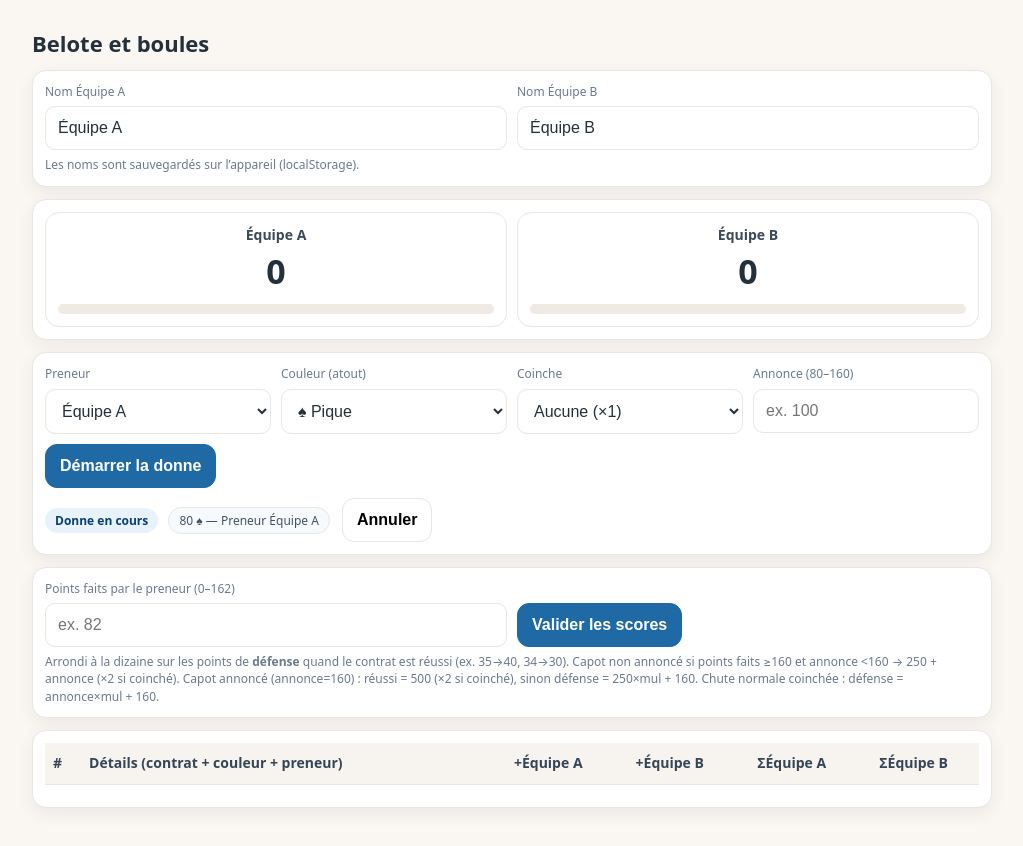
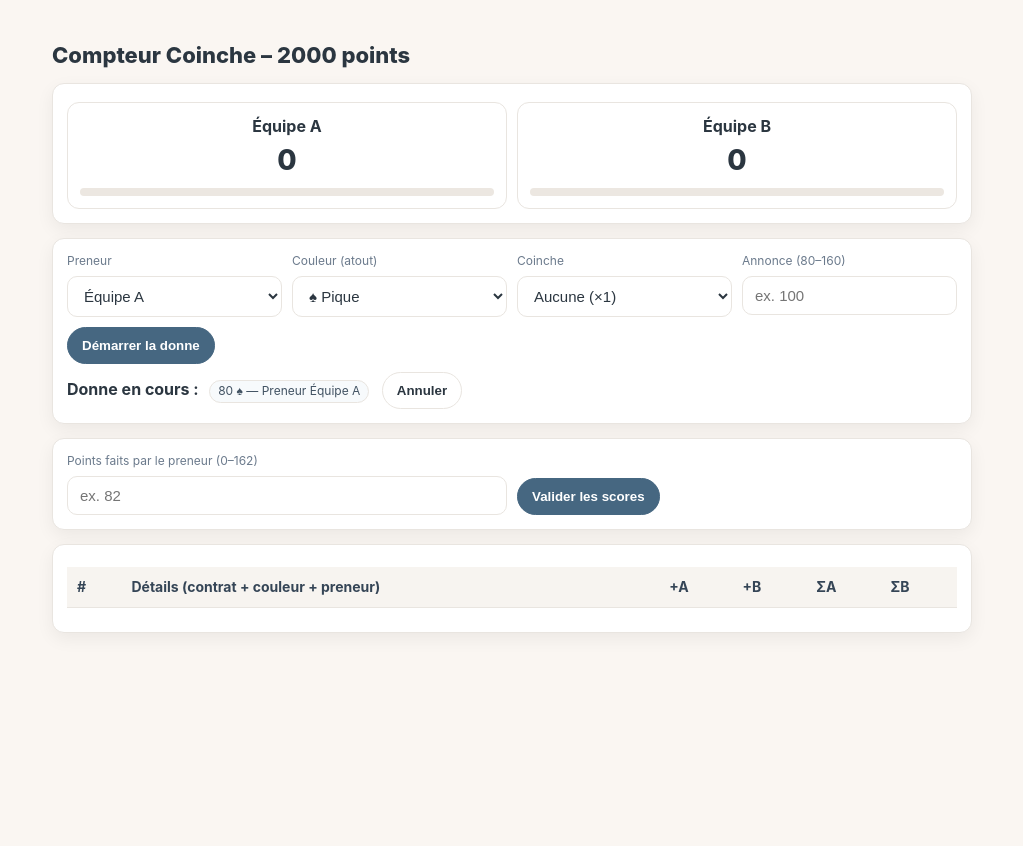
Before and after one commit to rodolpheraff/compteur-coinche, a plain HTML site: page index.html in a window 1280 px wide. Both pictures are taken after a click on the button "Démarrer la donne". Shown: the whole page, without its empty margins (128-1151 px from the left). After the commit the page ends 800 px from the top, so only its background shows below. Drawn offline with Linux system fonts and the light colour scheme.

Commit message:
Update index.html

```diff
--- a/index.html
+++ b/index.html
@@ -2,100 +2,75 @@
 <html lang="fr">
 <head>
 <meta charset="utf-8">
-<meta name="viewport" content="width=device-width,initial-scale=1,viewport-fit=cover">
-<title>Compteur Coinche – 2000 points (mobile)</title>
+<meta name="viewport" content="width=device-width,initial-scale=1">
+<title>Compteur Coinche – 2000 points (flux 2 étapes)</title>
 <style>
   :root{
-    --bg:#FAF6F2; --card:#FFFFFF; --txt:#24313b; --muted:#6B7A8C; --border:#E9E5E0; --accent:#1f6aa5;
+    --bg:#FAF6F2; --card:#FFFFFF; --txt:#2B3640; --muted:#6B7A8C; --border:#E9E5E0; --accent:#466781;
   }
-  html,body{margin:0;padding:0;background:var(--bg);color:var(--txt);font:16px/1.45 system-ui,-apple-system,Segoe UI,Roboto,Inter,Arial}
-  .wrap{max-width:960px;margin:16px auto;padding:12px}
-  h1{font-size:22px;margin:0 0 10px;font-weight:800}
-  .card{background:var(--card);border:1px solid var(--border);border-radius:14px;padding:12px;margin-bottom:12px;box-shadow:0 6px 18px rgba(0,0,0,.06)}
-  .row{display:grid;grid-template-columns:1fr 1fr;gap:10px}
-  .row-3{display:grid;grid-template-columns:1fr 1fr 1fr;gap:10px}
-  .row-4{display:grid;grid-template-columns:repeat(4,minmax(0,1fr));gap:10px}
-  .stack{display:flex;flex-direction:column;gap:8px}
-  @media (max-width:720px){
-    .row,.row-3,.row-4{grid-template-columns:1fr}
-    h1{font-size:20px}
+  html,body{margin:0;padding:0;background:var(--bg);color:var(--txt);font:16px/1.4 Inter,system-ui,-apple-system,Segoe UI,Roboto,Arial}
+  .wrap{max-width:920px;margin:24px auto;padding:16px}
+  h1{font-size:22px;margin:0 0 12px;font-weight:800}
+  .card{background:var(--card);border:1px solid var(--border);border-radius:12px;padding:14px;margin-bottom:14px;box-shadow:0 6px 18px rgba(0,0,0,.06)}
+  .row{display:flex;gap:10px;flex-wrap:wrap}
+  .col{flex:1 1 200px}
+  label{display:block;font-size:12px;color:var(--muted);margin:0 0 6px}
+  input[type="number"],select{
+    width:100%;box-sizing:border-box;background:#fff;border:1px solid var(--border);border-radius:10px;
+    padding:10px 12px;font-size:15px;color:var(--txt);outline:none
   }
-  label{display:block;font-size:12px;color:var(--muted);margin:0 0 6px}
-  input[type="text"],input[type="number"],select{
-    width:100%;box-sizing:border-box;background:#fff;border:1px solid var(--border);border-radius:10px;
-    padding:12px 12px;font-size:16px;color:var(--txt);outline:none
-  }
-  input[type="number"]{appearance:textfield}
-  .btn{appearance:none;border:1px solid var(--border);background:#fff;border-radius:12px;padding:12px 14px;
-       font-weight:700;cursor:pointer;font-size:16px}
+  .btn{appearance:none;border:1px solid var(--border);background:#fff;border-radius:999px;padding:10px 14px;
+       font-weight:600;cursor:pointer}
   .btn.primary{background:var(--accent);border-color:var(--accent);color:#fff}
-  .btn.danger{background:#c14c4c;border-color:#c14c4c;color:#fff}
-  .btn.ghost{background:#fff}
-  .scores{display:grid;grid-template-columns:1fr 1fr;gap:10px}
-  .scorebox{border:1px solid var(--border);border-radius:14px;padding:12px;text-align:center;background:#fff}
-  .scorebox h3{margin:0 0 2px;font-size:14px;color:#3a4a58}
-  .score{font-size:34px;font-weight:900;letter-spacing:.3px}
-  .progress{height:10px;background:#efeae4;border-radius:999px;overflow:hidden;margin-top:8px}
+  .btn.danger{background:#b94747;border-color:#b94747;color:#fff}
+  .btn.ghost{background:#fff;color:var(--txt)}
+  .scores{display:grid;grid-template-columns:1fr 1fr;gap:10px;margin-top:4px}
+  .scorebox{border:1px solid var(--border);border-radius:12px;padding:12px;text-align:center;background:#fff}
+  .scorebox h3{margin:0 0 4px;font-size:16px}
+  .score{font-size:28px;font-weight:800}
+  .progress{height:8px;background:#ece7e1;border-radius:999px;overflow:hidden;margin-top:8px}
   .bar{height:100%;background:var(--accent);width:0%}
-  table{width:100%;border-collapse:collapse;min-width:600px}
-  th,td{border-bottom:1px solid var(--border);padding:10px 8px;font-size:14px}
-  th{background:#f7f4f0;text-align:left;color:#354556;position:sticky;top:0}
+  table{width:100%;border-collapse:collapse}
+  th,td{border-bottom:1px solid var(--border);padding:10px;font-size:14px}
+  th{background:#f7f4f0;text-align:left;color:#354556}
   tr:hover td{background:#faf9f7}
   .right{text-align:right}
   .editable{outline:1px dashed transparent}
   .editable:focus{outline-color:var(--accent); background:#f5f9fc}
-  .tag{display:inline-block;padding:4px 10px;border:1px solid var(--border);border-radius:999px;font-size:12px;color:#425363;background:#f7fafc;margin-left:6px}
-  .hint{font-size:12px;color:var(--muted)}
-  .scroll-x{overflow:auto;-webkit-overflow-scrolling:touch}
-  .badge{display:inline-block;padding:4px 10px;border-radius:999px;background:#e8f2fb;color:#0a3f73;font-weight:700;font-size:12px}
+  .tag{display:inline-block;padding:2px 8px;border:1px solid var(--border);border-radius:999px;font-size:12px;color:#425363;background:#f7fafc;margin-left:6px}
 </style>
 </head>
 <body>
 <div class="wrap">
-  <h1>Belote et boules</h1>
+  <h1>Compteur Coinche – 2000 points</h1>
 
-  <!-- Réglages équipes -->
-  <div class="card">
-    <div class="row">
-      <div>
-        <label>Nom Équipe A</label>
-        <input id="teamA" type="text" placeholder="Équipe A">
-      </div>
-      <div>
-        <label>Nom Équipe B</label>
-        <input id="teamB" type="text" placeholder="Équipe B">
-      </div>
-    </div>
-    <div class="hint" style="margin-top:6px">Les noms sont sauvegardés sur l’appareil (localStorage).</div>
-  </div>
-
-  <!-- Scores -->
+  <!-- SCORES -->
   <div class="card">
     <div class="scores">
       <div class="scorebox">
-        <h3 id="nameA">Équipe A</h3>
+        <h3>Équipe A</h3>
         <div class="score" id="scoreA">0</div>
         <div class="progress"><div class="bar" id="barA"></div></div>
       </div>
       <div class="scorebox">
-        <h3 id="nameB">Équipe B</h3>
+        <h3>Équipe B</h3>
         <div class="score" id="scoreB">0</div>
         <div class="progress"><div class="bar" id="barB"></div></div>
       </div>
     </div>
   </div>
 
-  <!-- Étape 1 : prise & annonce -->
+  <!-- ETAPE 1 : PRISE & ANNONCE -->
   <div class="card">
-    <div class="row-4">
-      <div>
+    <div class="row">
+      <div class="col">
         <label>Preneur</label>
         <select id="preneur">
           <option value="A">Équipe A</option>
           <option value="B">Équipe B</option>
         </select>
       </div>
-      <div>
+      <div class="col">
         <label>Couleur (atout)</label>
         <select id="suit">
           <option value="♠">♠ Pique</option>
@@ -106,59 +81,53 @@
           <option value="TA">Tout atout</option>
         </select>
       </div>
-      <div>
+      <div class="col">
         <label>Coinche</label>
         <select id="coinche">
           <option value="1">Aucune (×1)</option>
           <option value="2">Coinchée (×2)</option>
         </select>
       </div>
-      <div>
+      <div class="col">
         <label>Annonce (80–160)</label>
-        <input id="annonce" type="number" inputmode="numeric" min="80" max="160" step="10" placeholder="ex. 100">
+        <input id="annonce" type="number" min="80" max="160" step="10" placeholder="ex. 100">
+      </div>
+      <div class="col" style="align-self:end">
+        <button class="btn primary" id="start">Démarrer la donne</button>
       </div>
     </div>
-    <div style="margin-top:10px">
-      <button class="btn primary" id="start">Démarrer la donne</button>
-    </div>
-    <div id="current" style="margin-top:10px; display:none">
-      <span class="badge">Donne en cours</span>
+    <div id="current" style="margin-top:8px; display:none">
+      <strong>Donne en cours :</strong>
       <span class="tag" id="currentTxt"></span>
       <button class="btn ghost" id="cancel" style="margin-left:8px">Annuler</button>
     </div>
   </div>
 
-  <!-- Étape 2 : saisie des points -->
+  <!-- ETAPE 2 : SCORES -->
   <div class="card">
     <div class="row">
-      <div>
+      <div class="col">
         <label>Points faits par le preneur (0–162)</label>
-        <input id="scoreFait" type="number" inputmode="numeric" min="0" max="162" placeholder="ex. 82">
+        <input id="scoreFait" type="number" min="0" max="162" placeholder="ex. 82">
       </div>
-      <div style="align-self:end">
+      <div class="col" style="align-self:end">
         <button class="btn primary" id="validate" disabled>Valider les scores</button>
       </div>
     </div>
-    <div class="hint" style="margin-top:6px">
-      Arrondi à la dizaine sur les points de <strong>défense</strong> quand le contrat est réussi (ex. 35→40, 34→30).
-      Capot non annoncé si points faits ≥160 et annonce &lt;160 → 250 + annonce (×2 si coinché).
-      Capot annoncé (annonce=160) : réussi = 500 (×2 si coinché), sinon défense = 250×mul + 160.
-      Chute normale coinchée : défense = annonce×mul + 160.
-    </div>
   </div>
 
-  <!-- Historique -->
+  <!-- HISTORIQUE -->
   <div class="card">
-    <div class="scroll-x">
+    <div style="overflow:auto;margin-top:8px">
       <table id="tbl">
         <thead>
           <tr>
             <th>#</th>
             <th>Détails (contrat + couleur + preneur)</th>
-            <th class="right">+<span id="thA">A</span></th>
-            <th class="right">+<span id="thB">B</span></th>
-            <th class="right">Σ<span id="sumA">A</span></th>
-            <th class="right">Σ<span id="sumB">B</span></th>
+            <th class="right">+A</th>
+            <th class="right">+B</th>
+            <th class="right">ΣA</th>
+            <th class="right">ΣB</th>
             <th></th>
           </tr>
         </thead>
@@ -172,49 +141,86 @@
 <script>
 (function(){
   const $ = s => document.querySelector(s);
+  const TARGET = 2000;
+  const state = { rounds:[], current:null };
+
   const els = {
-    teamA: $('#teamA'), teamB: $('#teamB'), nameA: $('#nameA'), nameB: $('#nameB'),
-    thA: $('#thA'), thB: $('#thB'), sumA: $('#sumA'), sumB: $('#sumB'),
-    scoreA: $('#scoreA'), scoreB: $('#scoreB'), barA: $('#barA'), barB: $('#barB'),
+    scoreA: $('#scoreA'), scoreB: $('#scoreB'),
+    barA: $('#barA'), barB: $('#barB'),
     preneur: $('#preneur'), suit: $('#suit'), coinche: $('#coinche'), annonce: $('#annonce'),
     start: $('#start'), current: $('#current'), currentTxt: $('#currentTxt'), cancel: $('#cancel'),
     scoreFait: $('#scoreFait'), validate: $('#validate'),
     tblBody: $('#tbl tbody'), winner: $('#winner')
   };
-  const TARGET = 2000;
-  const KEY = 'coinche_mobile_v1';
-  const state = { teams:{A:'Équipe A', B:'Équipe B'}, rounds:[], current:null };
 
-  function save(){ localStorage.setItem(KEY, JSON.stringify(state)); }
-  function load(){
-    try{ const s = JSON.parse(localStorage.getItem(KEY)||'null'); if(!s) return;
-      if(s.teams) state.teams=s.teams;
-      if(Array.isArray(s.rounds)) state.rounds=s.rounds;
-      if(s.current) state.current=null; // on ne restaure pas une donne en cours
-    }catch(e){}
+  function clamp(n,min,max){ n=Number(n)||0; return Math.max(min, Math.min(max, n)); }
+
+  function startHand(){
+    const pr=els.preneur.value, suit=els.suit.value, mul=parseInt(els.coinche.value,10)||1;
+    const annonce=clamp(els.annonce.value,80,160);
+    if(!annonce){ alert('Entre une annonce (80–160).'); return; }
+    state.current = {pr, suit, mul, annonce};
+    els.currentTxt.textContent = `${annonce} ${suit} — Preneur ${pr==='A'?'Équipe A':'Équipe B'}${mul>1?' — coinché':''}`;
+    els.current.style.display='block';
+    els.validate.disabled=false;
+    els.preneur.value='A'; els.suit.value='♠'; els.coinche.value='1'; els.annonce.value='';
   }
 
-  function applyTeamNames(){
-    els.teamA.value = state.teams.A; els.teamB.value = state.teams.B;
-    els.nameA.textContent = state.teams.A; els.nameB.textContent = state.teams.B;
-    els.thA.textContent = state.teams.A; els.thB.textContent = state.teams.B;
-    els.sumA.textContent = state.teams.A; els.sumB.textContent = state.teams.B;
-    // options preneur (libellé)
-    els.preneur.querySelector('option[value="A"]').textContent = state.teams.A;
-    els.preneur.querySelector('option[value="B"]').textContent = state.teams.B;
+  function cancelHand(){
+    state.current=null;
+    els.current.style.display='none';
+    els.validate.disabled=true;
+  }
+
+  function computeRound(current, sfRaw){
+    const pr=current.pr, df=(pr==='A'?'B':'A');
+    const suit=current.suit, mul=current.mul;
+    const annonce=current.annonce;
+    const sf=clamp(sfRaw,0,162);
+    const tookAll=(sf>=160); const success=(sf>=annonce);
+    let a=0,b=0,details='';
+    if(annonce>=160){
+      if(tookAll){ const pts=500*mul; if(pr==='A')a=pts; else b=pts;
+        details=`Capot annoncé ${suit} — Preneur ${pr==='A'?'Équipe A':'Équipe B'}${mul>1?' — coinché':''}`;
+      }else{ const pts=250*mul + 160; if(df==='A')a=pts; else b=pts;
+        details=`Capot annoncé ${suit} — Preneur ${pr==='A'?'Équipe A':'Équipe B'}${mul>1?' — coinché':''}`;
+      }
+    }else if(tookAll){
+      const pts=(250+annonce)*mul; if(pr==='A')a=pts; else b=pts;
+      details=`Capot non annoncé ${suit} — Preneur ${pr==='A'?'Équipe A':'Équipe B'}${mul>1?' — coinché':''}`;
+    }else if(success){
+      const prPts=(annonce+sf)*mul, defPts=162-sf;
+      if(pr==='A'){ a=prPts; b=defPts; } else { b=prPts; a=defPts; }
+      details=`${annonce} ${suit} — Preneur ${pr==='A'?'Équipe A':'Équipe B'}${mul>1?' — coinché':''}`;
+    }else{
+      const defPts=annonce*mul+160;
+      if(df==='A'){ a=defPts; } else { b=defPts; }
+      details=`${annonce} ${suit} — Preneur ${pr==='A'?'Équipe A':'Équipe B'}${mul>1?' — coinché':''}`;
+    }
+    return {a,b,details};
+  }
+
+  function addRound(){
+    if(!state.current){ alert('Commence par définir la prise et l’annonce (Étape 1).'); return; }
+    const sf=els.scoreFait.value;
+    if(sf===''){ alert('Entre les points faits par le preneur.'); return; }
+    const r=computeRound(state.current, sf);
+    state.rounds.push(r);
+    state.current=null;
+    els.current.style.display='none';
+    els.validate.disabled=true;
+    els.scoreFait.value='';
+    render();
   }
 
   function totals(){ let a=0,b=0; for(const r of state.rounds){a+=r.a;b+=r.b;} return {a,b}; }
 
   function render(){
-    applyTeamNames();
-    const {a,b} = totals();
-    els.scoreA.textContent = a; els.scoreB.textContent = b;
-    els.barA.style.width = Math.min(100, Math.round(100*a/TARGET))+'%';
-    els.barB.style.width = Math.min(100, Math.round(100*b/TARGET))+'%';
-
-    els.tblBody.innerHTML = '';
-    let sa=0,sb=0;
+    const {a,b}=totals();
+    els.scoreA.textContent=a; els.scoreB.textContent=b;
+    els.barA.style.width=Math.min(100,Math.round(100*a/TARGET))+'%';
+    els.barB.style.width=Math.min(100,Math.round(100*b/TARGET))+'%';
+    els.tblBody.innerHTML=''; let sa=0,sb=0;
     state.rounds.forEach((r,i)=>{
       sa+=r.a; sb+=r.b;
       const tr=document.createElement('tr');
@@ -225,110 +231,31 @@
         <td class="right editable" contenteditable="true" data-i="${i}" data-k="b">${r.b}</td>
         <td class="right">${sa}</td>
         <td class="right">${sb}</td>
-        <td><button class="btn danger" data-del="${i}" aria-label="Supprimer">🗑</button></td>`;
+        <td><button class="btn danger" data-del="${i}">🗑</button></td>`;
       els.tblBody.appendChild(tr);
     });
-
-    // inline edit (+A / +B)
     els.tblBody.querySelectorAll('[contenteditable]').forEach(cell=>{
       cell.addEventListener('blur', ()=>{
         const i=parseInt(cell.dataset.i,10), k=cell.dataset.k;
         let v=parseInt(cell.textContent.trim(),10); if(isNaN(v)||v<0) v=0;
-        state.rounds[i][k]=v; save(); render();
+        state.rounds[i][k]=v; render();
       });
       cell.addEventListener('keydown',(e)=>{ if(e.key==='Enter'){ e.preventDefault(); cell.blur(); } });
     });
-    // delete
     els.tblBody.querySelectorAll('button[data-del]').forEach(btn=>{
-      btn.onclick=()=>{ state.rounds.splice(parseInt(btn.dataset.del,10),1); save(); render(); };
+      btn.onclick=()=>{ state.rounds.splice(parseInt(btn.dataset.del,10),1); render(); };
     });
-
-    // fin de partie
     els.winner.textContent='';
     if(a>=TARGET || b>=TARGET){
-      els.winner.innerHTML = `<span class="badge">Fin</span> ${a===b?'Égalité':(a>b?state.teams.A:state.teams.B)+' gagne'} (${a}–${b})`;
+      els.winner.textContent=(a===b?'Égalité':'Victoire '+(a>b?'Équipe A':'Équipe B'))+` (${a}–${b})`;
     }
   }
 
-  function clamp(n,min,max){ n=Number(n)||0; return Math.max(min, Math.min(max, n)); }
-  function round10(n){ return Math.round(n/10)*10; }
-
-  function startHand(){
-    const pr=els.preneur.value, suit=els.suit.value, mul=parseInt(els.coinche.value,10)||1;
-    const annonce=clamp(els.annonce.value,80,160);
-    if(!annonce){ alert('Entre une annonce valide (80–160).'); return; }
-    state.current = {pr, suit, mul, annonce, prName: state.teams[pr]};
-    els.currentTxt.textContent = `${annonce} ${suit} — Preneur ${state.teams[pr]}${mul>1?' — coinché':''}`;
-    els.current.style.display='inline-block';
-    els.validate.disabled=false;
-    // reset etape 1
-    els.preneur.value='A'; els.suit.value='♠'; els.coinche.value='1'; els.annonce.value='';
-    save(); render();
-  }
-
-  function cancelHand(){
-    state.current=null;
-    els.current.style.display='none';
-    els.validate.disabled=true;
-    save();
-  }
-
-  function computeRound(current, sfRaw){
-    const pr=current.pr, df=(pr==='A'?'B':'A');
-    const suit=current.suit, mul=current.mul;
-    const annonce=current.annonce;
-    const sf=clamp(sfRaw,0,162);
-    const tookAll=(sf>=160), success=(sf>=annonce);
-    const prName=current.prName, dfName=state.teams[df];
-    let a=0,b=0,details='';
-
-    if(annonce>=160){
-      if(tookAll){ const pts=500*mul; if(pr==='A')a=pts; else b=pts;
-        details=`Capot annoncé ${suit} — Preneur ${prName}${mul>1?' — coinché':''}`;
-      }else{ const pts=250*mul + 160; if(df==='A')a=pts; else b=pts;
-        details=`Capot annoncé ${suit} — Preneur ${prName}${mul>1?' — coinché':''}`;
-      }
-    }else if(tookAll){
-      const pts=(250 + annonce) * mul; if(pr==='A')a=pts; else b=pts;
-      details=`Capot non annoncé ${suit} — Preneur ${prName}${mul>1?' — coinché':''}`;
-    }else if(success){
-      // preneur = (annonce + sf)×mul ; défense = arrondi10(162 - sf)
-      const prPts=(annonce + sf)*mul;
-      const defPts = round10(162 - sf);
-      if(pr==='A'){ a=prPts; b=defPts; } else { b=prPts; a=defPts; }
-      details=`${annonce} ${suit} — Preneur ${prName}${mul>1?' — coinché':''}`;
-    }else{
-      // chute : défense = annonce×mul + 160 (sans arrondi)
-      const defPts=annonce*mul + 160;
-      if(df==='A'){ a=defPts; } else { b=defPts; }
-      details=`${annonce} ${suit} — Preneur ${prName}${mul>1?' — coinché':''}`;
-    }
-    return {a,b,details};
-  }
-
-  function addRound(){
-    if(!state.current){ alert('Commence par définir la prise et l’annonce (Étape 1).'); return; }
-    const sf = els.scoreFait.value;
-    if(sf===''){ alert('Entre les points faits par le preneur.'); return; }
-    const r = computeRound(state.current, sf);
-    state.rounds.push(r);
-    // reset étape 2 et bannière
-    state.current=null;
-    els.current.style.display='none';
-    els.validate.disabled=true;
-    els.scoreFait.value='';
-    save(); render();
-  }
-
-  // Bindings
-  els.teamA.addEventListener('input', ()=>{ state.teams.A = els.teamA.value.trim()||'Équipe A'; save(); render(); });
-  els.teamB.addEventListener('input', ()=>{ state.teams.B = els.teamB.value.trim()||'Équipe B'; save(); render(); });
   els.start.addEventListener('click', startHand);
   els.cancel.addEventListener('click', cancelHand);
   els.validate.addEventListener('click', addRound);
 
-  // Boot
-  load(); render();
+  render();
 })();
 </script>
 </body>
```
